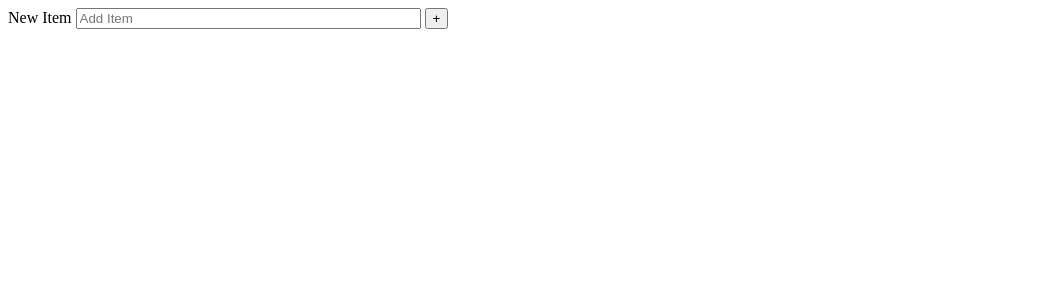
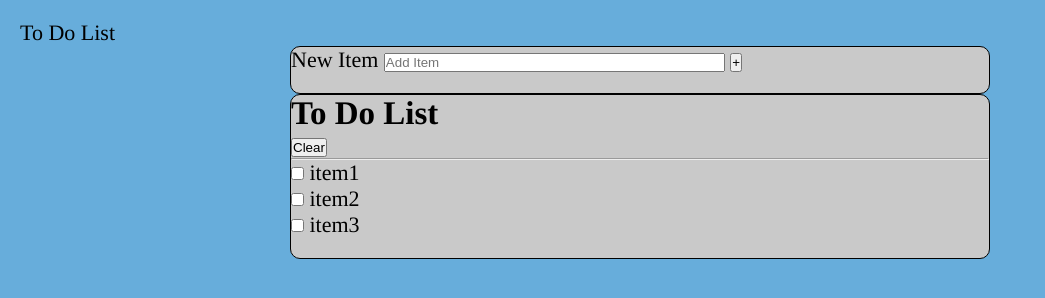
Before and after one commit to NikolovG/ToDoApp-VanillaWeb, a plain HTML site: page index.html in a window 1280 px wide. Shown: the whole page, without its empty margins (0-1045 px from the left). Drawn offline with Linux system fonts and the light colour scheme.

Commit message:
stylesheet

```diff
--- a/index.html
+++ b/index.html
@@ -13,6 +13,7 @@
     <meta charset="UTF-8">
     <meta http-equiv="X-UA-Compatible" content="IE=edge">
     <meta name="viewport" content="width=device-width, initial-scale=1.0">
+    <link rel="stylesheet" href="sass/style.css"
     <title>To Do List</title>
 </head>
 <body>
@@ -21,14 +22,42 @@
         <section class="ItemEntry">
             <form id="itemEntryForm">
                 <label for="newItem">New Item</label>
-                <input id="newItem" type="text" size="40" autocomplete="off" placeholder="Add Item" tabindex="0" />
+                <input id="newItem" type="text" size="40" autocomplete="off"
+                placeholder="Add Item" tabindex="0" />
 
-                <button id="addItemBtn" class="Button" title="Add new item" aria-label="Add new item to List" tabindex="0">+</button>
+                <button id="addItemBtn" class="Button" title="Add new item"
+                aria-label="Add new item to List" tabindex="0">+</button>
             </form>
         </section>
 
         <!--Subsequent section which will contain the persistent data, in the form of a list-->
-        <section>
+        <section class="listContainer">
+            <!-- the title of the section, along with a button to clear the list-->
+            <div class="listTitle">
+                <h1>To Do List</h1>
+                <button id="clearItems" class="Button" title="Clear the list"
+                aria-label="remove all items from the list"
+                tabindex="0">Clear</button>
+            </div>
+            <!-- hr = horizontal rule (aka - a line across the page)-->
+            <hr/>
+
+            <div id="listItems">
+                <!-- REMOVE PLACEHOLDERS-->
+                <div class="Item">
+                    <input type="checkbox" id="1" tabindex="0" />
+                    <label for="1">item1</label>
+                </div>
+                <div class="Item">
+                    <input type="checkbox" id="2" tabindex="0" />
+                    <label for="2">item2</label>
+                </div>
+                <div class="Item">
+                    <input type="checkbox" id="3" tabindex="0" />
+                    <label for="3">item3</label>
+                </div>
+                <!-- END OF PLACEHOLDERS -->
+            </div>
 
         </section>
 
--- /dev/null
+++ b/sass/_base.scss
@@ -0,0 +1,43 @@
+$default-font-color: #000;
+$background-color: rgb(103, 173, 219);
+$container-bgColor: rgb(201, 201, 201);
+$container-borderColor: black;
+
+@mixin mq($size) {
+    @media only screen and (min-width: $size) {
+        @content;
+    }
+}
+
+* {
+    margin: 0;
+    padding: 0;
+    box-sizing: border-box;
+}
+
+html, body {
+    font-size: 16;
+    font-family: "Times", sans-serif;
+    color: $default-font-color;
+    width: 100%;
+    min-height: 100%;
+
+    @include mq(768px) {
+        font-size: 22px;
+    }
+}
+
+body {
+    padding: 20px;
+    background-color: $background-color;
+}
+
+section {
+    background-color: $container-bgColor;
+    width: 90%;
+    max-width: 700px;
+    margin: auto;
+    border: 1px solid $container-borderColor;
+    border-radius: 10px;
+    padding-bottom: 20px;
+}
--- /dev/null
+++ b/sass/style.scss
@@ -0,0 +1 @@
+@import "_base";
```
Also changed, not shown: sass/style.css (added), 1 other file.
